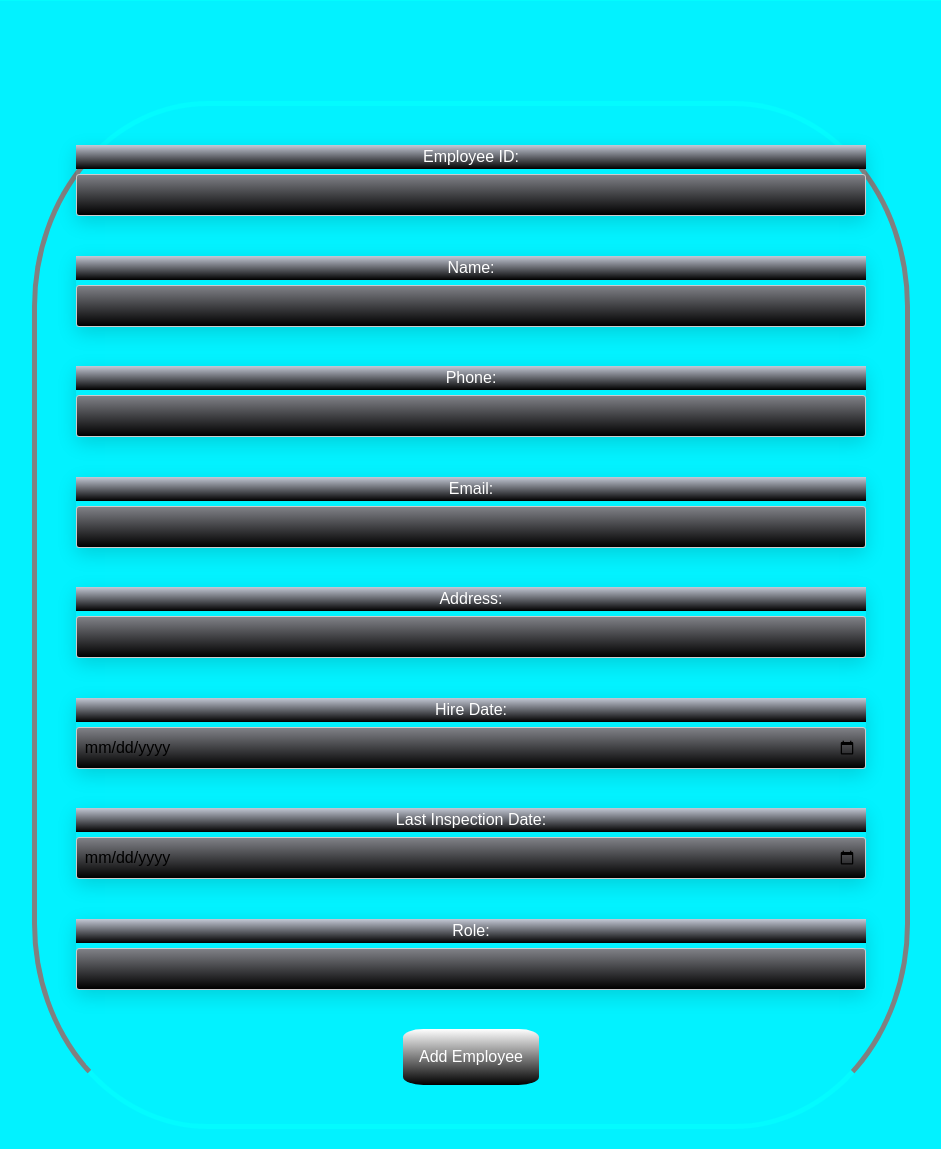
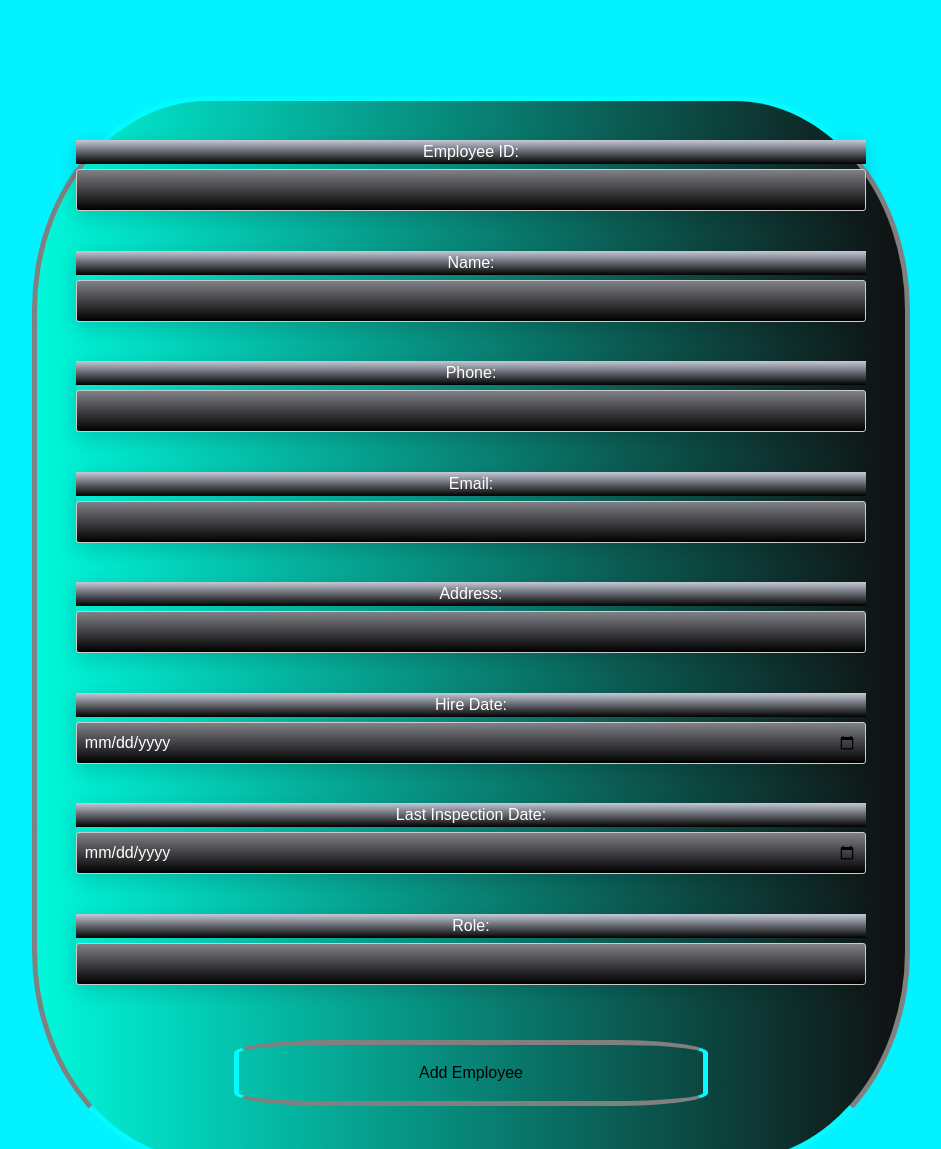
Before and after one commit to soumicshahriar/dbms_project, a PHP site: page /dashboard/s_government_office_dashboard.html in a window 1280 px wide. Shown: the part 950-2099 px from the top of the page, without its empty margins (169-1110 px from the left). Run offline with PHP 8.4, Linux system fonts and the light colour scheme; some libraries are stand-ins or nearby versions.

Commit message:
government officer and food quality officer dashboard modify

```diff
--- a/dashboard/s_government_office.css
+++ b/dashboard/s_government_office.css
@@ -18,6 +18,7 @@
  width: 100%;
  background: #10182F;
  border-radius: 6px;
+
 }
 
 .footer .footer-row {
--- a/dashboard/s_government_office_dashboard.html
+++ b/dashboard/s_government_office_dashboard.html
@@ -19,7 +19,7 @@
 
   }
   body {
-    width: 100%;
+    width: 90%;
     margin: auto;
     background: linear-gradient(270deg, #02f2ff, #02f2ff, #02f2ff, #02f2ff,#02f2ff);
    }
@@ -124,6 +124,7 @@
    width: 90%;
    max-width: 1000px;
    margin: auto;
+
   }
 
   /* Form styling */
@@ -134,7 +135,7 @@
     border-radius: 20%;
     border: 5px solid gray;
     border-block-color: #03fbff;
-    background: linear-gradient(270deg, #02f2ff, #02f2ff, #02f2ff, #02f2ff,#02f2ff);
+    background: linear-gradient(270deg, #5ed1d7, #003ef8, #000000, #101011, #00f8db);
     background-size: 400% 400%;
     text-align: center;
     color: white;
@@ -162,7 +163,7 @@
 
    .form-group input {
     background: linear-gradient(to bottom, rgb(128, 129, 135), rgb(0, 0, 0));
-    color: rgb(0, 0, 0);
+    color: rgb(255, 255, 255);
     width: 100%;
     padding: 8px;
     border: 1px solid #ccc;
@@ -176,6 +177,7 @@
     margin-bottom: 10px;
     margin-right: 5%;
     padding: 5px;
+    color: black;
     background-color: gray;
     border: 5px solid #03fbff;
     border-block-color: gray;
@@ -215,26 +217,23 @@
   }
 
   button {
-   background-color: #005792;
-   color: #ffffff;
-   padding: 2%;
-   font-size: 1em;
-   border: none;
-   border-radius:15%;
-   color: #ffffff;
-   background: linear-gradient(to bottom, rgb(255, 255, 255), rgb(0, 0, 0));
-   cursor: pointer;
-   transition: background-color 0.3s;
+    margin: 2%;
+    padding: 2%;
+    width: 60%;
+    border: 5px solid #03fbff;
+    border-block-color: gray;
+    border-radius: 20%;
+    background-color: transparent;
   }
 
   button:hover {
     margin: 2%;
     padding: 1%;
-    background: linear-gradient(270deg, #02f2ff, #02f2ff, #02f2ff, #02f2ff,#02f2ff);
     border: 5px solid gray;
     border-block-color: #03fbff;
     border-radius: 25%;
     background-color: gray;
+
   }
 
   /* Error Message Styling */
```
Also changed, not shown: dashboard/s_foodqualityofficer.html (+40 -21 lines).
